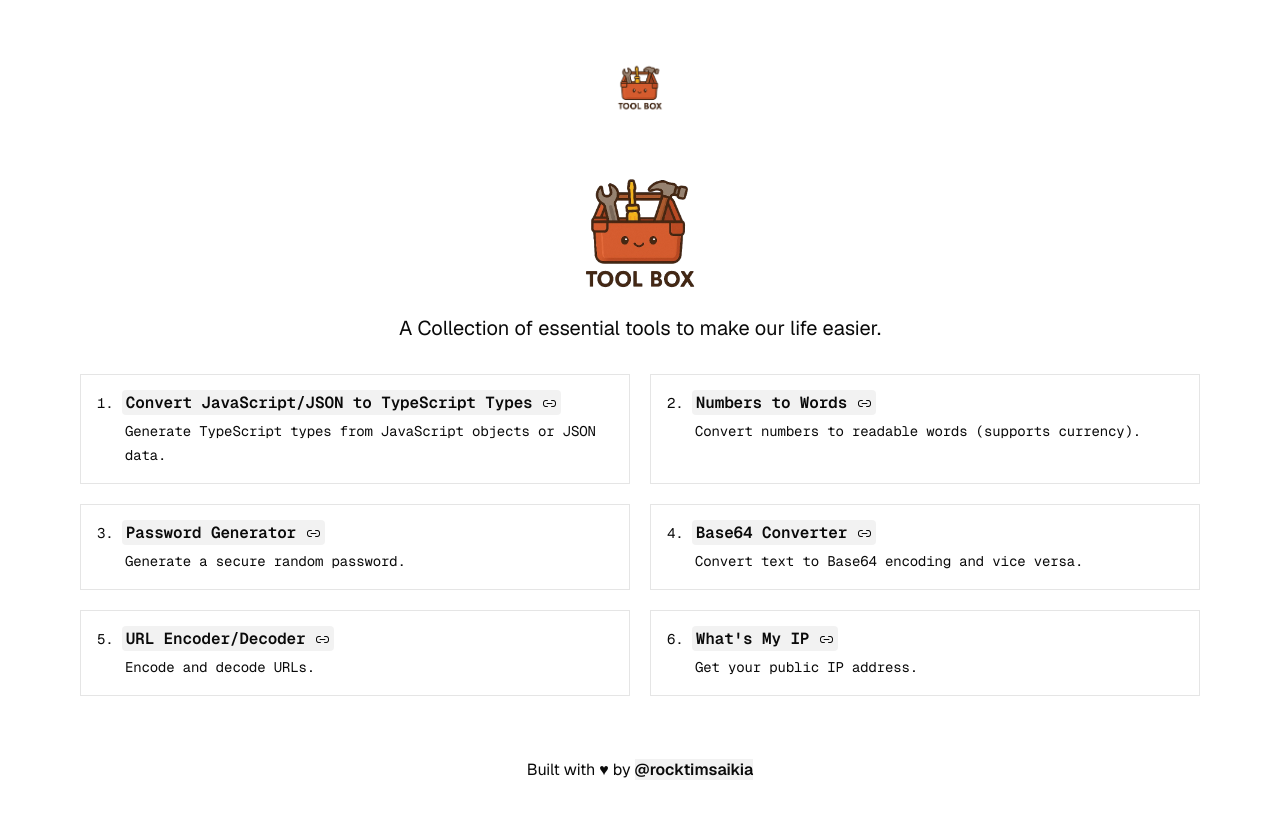
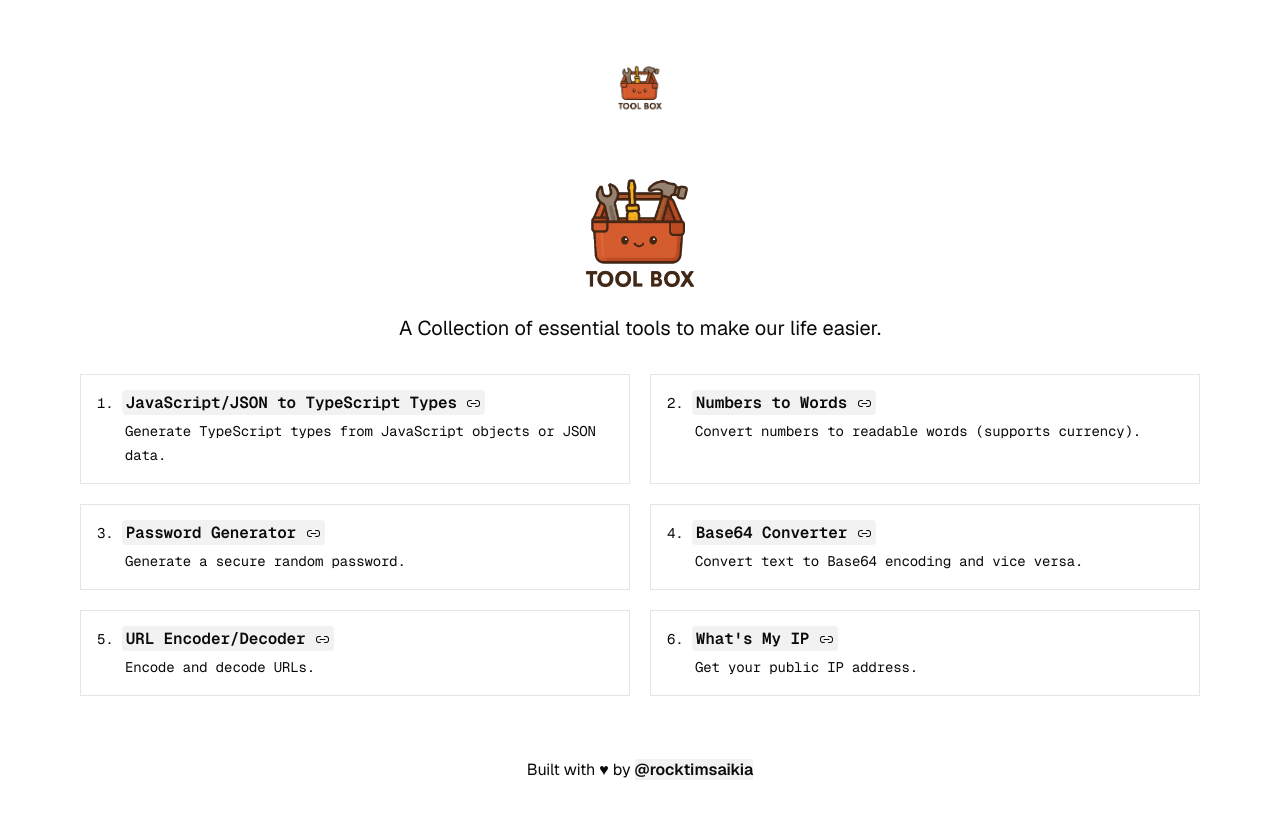
Before and after one commit to rocktimsaikia/toolbox, a Next.js app: page / in a window 1280 px wide. Shown: the top 818 px of the page. Built offline with nearby package versions, Linux system fonts and the light colour scheme.

Commit message:
Update title of json-to-types

```diff
--- a/src/constants/tools.ts
+++ b/src/constants/tools.ts
@@ -15,7 +15,7 @@ export type Tool = {
 
 export const TOOLS: Record<Slug, Tool> = {
   "json-to-types": {
-    name: "Convert JavaScript/JSON to TypeScript Types",
+    name: "JavaScript/JSON to TypeScript Types",
     description: "Generate TypeScript types from JavaScript objects or JSON data.",
     slug: "json-to-types",
   },
```
